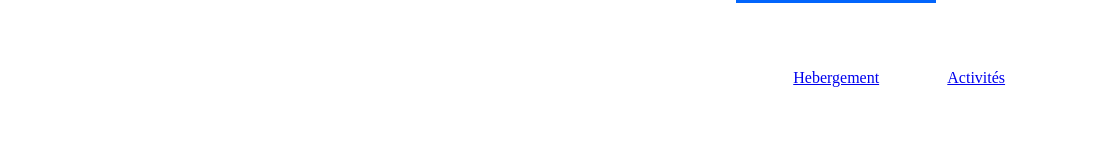
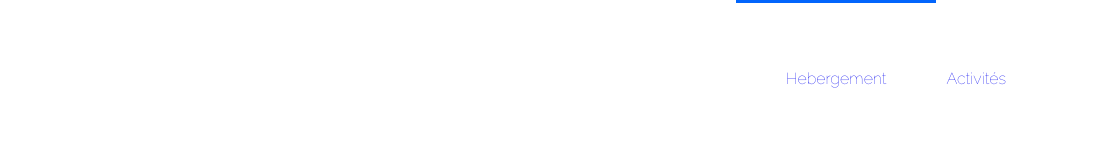
Before and after one commit to Nsialaa/Projet_2_Booki_Openclassrooms, a plain HTML site: page index.html in a window 1280 px wide. Shown: the full height of the page, 187-1280 px from the left. Drawn offline with Linux system fonts and the light colour scheme.

Commit message:
Suppression soulignement lien + affecatation police raleway

```diff
--- a/css/style.css
+++ b/css/style.css
@@ -1,3 +1,10 @@
+/* ******** GENERAL *********/
+*{
+    font-family: 'Raleway', 'sans-serif';
+}
+a{
+    text-decoration: none;
+}
 body{
     width: 88%;
     margin: auto;
```
